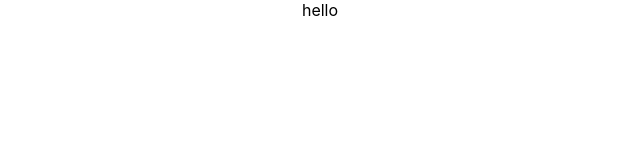
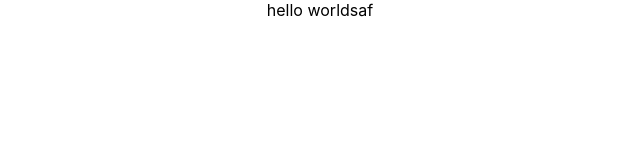
Before and after one commit to tanvir-taqi/absolute-task, a React (Create React App) app: page / in a window 1280 px wide. Shown: the top 160 px of the page, without its empty margins (320-960 px from the left). Built offline with nearby package versions, Linux system fonts and the light colour scheme.

Commit message:
new filesss

```diff
--- a/src/App.js
+++ b/src/App.js
@@ -1,10 +1,10 @@
-import logo from './logo.svg';
+
 import './App.css';
 
 function App() {
   return (
     <div className="App">
-      hello
+      hello worldsaf
     </div>
   );
 }
```
